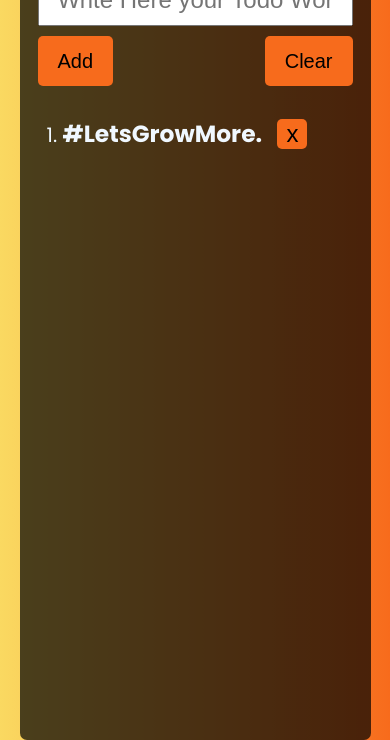
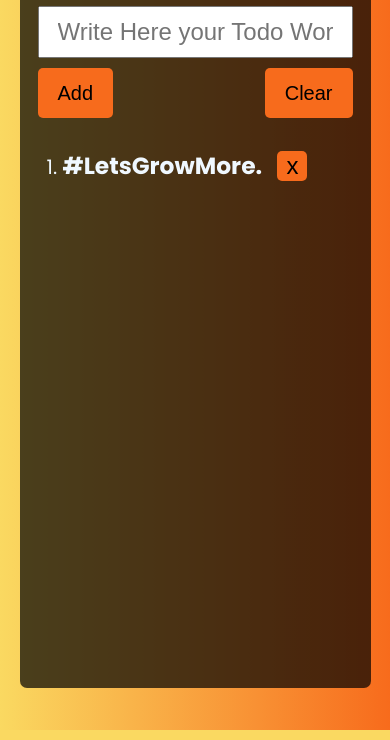
Before and after one commit to rohit-git-2001/Todo_List_LetsGrowMore, a plain HTML site: page todo.html in a window 390 px wide. Shown: the part 114-854 px from the top of the page. Drawn offline with nearby package versions, Linux system fonts and the light colour scheme.

Commit message:
phone.css with index.html updated

```diff
--- a/Phone.css
+++ b/Phone.css
@@ -54,7 +54,7 @@
 
     .todoContainer{
         width: 90%;
-        margin-top: 20px;
+        margin-top: 2;
         border-radius: 7px;
     }
 
--- a/style.css
+++ b/style.css
@@ -26,11 +26,12 @@ body {
 .container {
   background-color: rgba(0, 0, 0, 0.7);
   height: 70vh;
-  width: 50vw;
+  width: 60%;
   border-radius: 8px;
   display: flex;
   flex-direction: column;
 }
+
 
 .todo-head h1 {
   text-align: center;
@@ -86,11 +87,13 @@ body {
 
 .todoContainer {
   background-color: rgba(0, 0, 0, 0.7);
-  height: 100vh;
+  height: 90vh;
   width: 40vw;
   display: flex;
+  border-radius: 7px;
   flex-direction: column;
-  overflow: scroll;
+  overflow: auto;
+  overflow-x: hidden;
 }
 
 .todo-head1 h1 {
@@ -135,7 +138,7 @@ body {
   padding: 0 20px;
   border-radius: 5px;
   cursor: pointer;
-  background-color:#f76b1c;
+  background-color: #f76b1c;
   transition: all 0.2s;
 }
 
@@ -175,7 +178,7 @@ body {
   border-radius: 5px;
   font-size: 24px;
   list-style: 30px;
-  background-color:#f76b1c;
+  background-color: #f76b1c;
   color: #000;
   cursor: pointer;
 }
```
